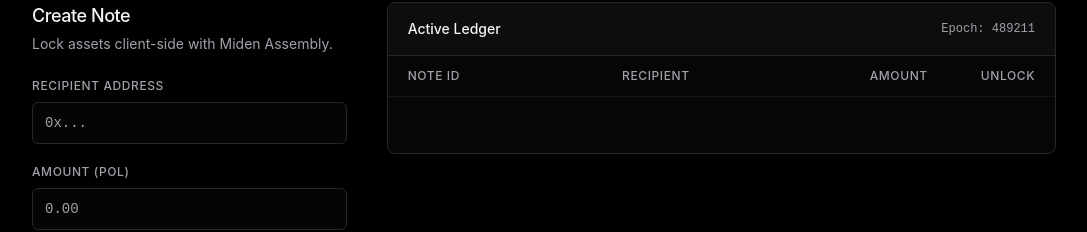
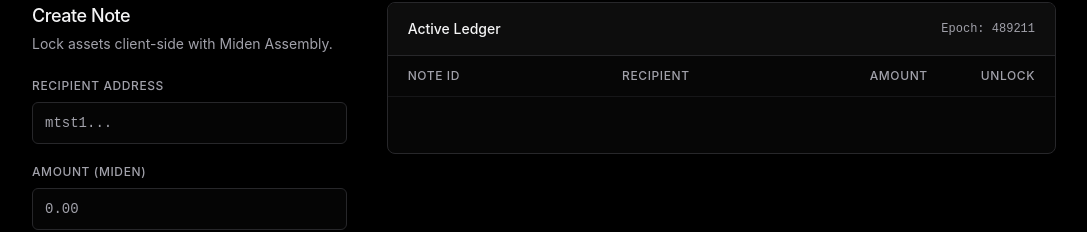
Before and after one commit to writealishah/miden-time-locked-notes, a React (Vite) app: page / in a window 1280 px wide. Shown: the part 157-389 px from the top of the page, without its empty margins (96-1183 px from the left). Built offline with nearby package versions, Linux system fonts and the light colour scheme.

Commit message:
Update App.tsx

```diff
--- a/src/App.tsx
+++ b/src/App.tsx
@@ -55,9 +55,8 @@ function App() {
     } catch (err) {
       console.log("Extension connection threw an error, falling back to UI Simulation Mode.");
     }
-    // Fallback for the Twitter Demo
     setTimeout(() => {
-      setWalletAddress('0x9F42...3eC1');
+      setWalletAddress('mtst1q82...zj4'); // Authentic Miden Testnet address
       setIsConnecting(false);
     }, 1200);
   };
@@ -128,7 +127,7 @@ function App() {
                 <label className="block text-xs font-medium text-textMuted mb-2 uppercase tracking-wider">Recipient Address</label>
                 <input
                   type="text"
-                  placeholder="0x..."
+                  placeholder="mtst1..."
                   value={recipient}
                   onChange={(e) => setRecipient(e.target.value)}
                   className="input-field font-mono"
@@ -136,7 +135,7 @@ function App() {
                 />
               </div>
               <div>
-                <label className="block text-xs font-medium text-textMuted mb-2 uppercase tracking-wider">Amount (POL)</label>
+                <label className="block text-xs font-medium text-textMuted mb-2 uppercase tracking-wider">Amount (MIDEN)</label>
                 <input
                   type="number"
                   placeholder="0.00"
@@ -229,7 +228,7 @@ function App() {
                          <span className="text-sm font-mono text-textMuted">{note.recipient}</span>
                       </div>
                       <div className="col-span-3 text-right">
-                        <span className="text-sm font-mono font-medium">{note.amount} POL</span>
+                        <span className="text-sm font-mono font-medium">{note.amount} MIDEN</span>
                       </div>
                       <div className="col-span-2 text-right">
                         <span className="text-xs font-mono bg-surface border border-border px-2 py-1 rounded text-textMuted">
```
